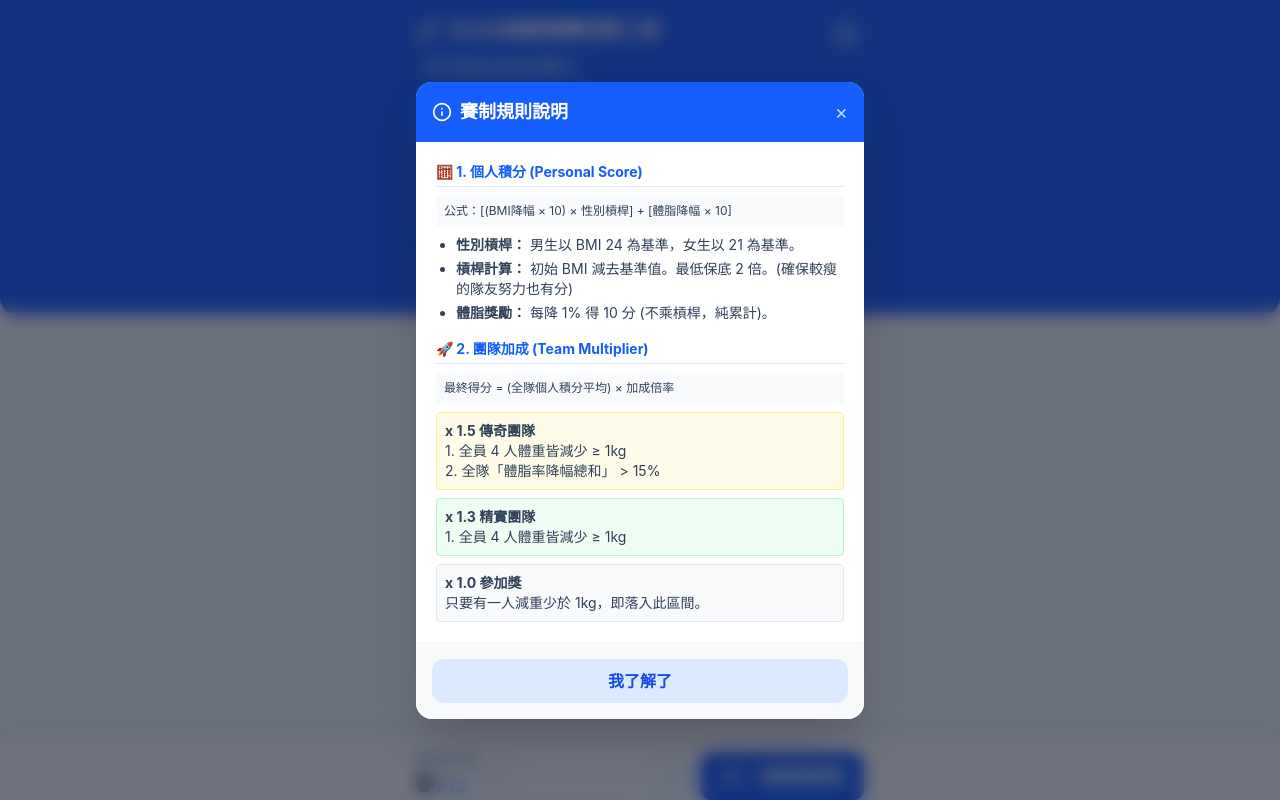
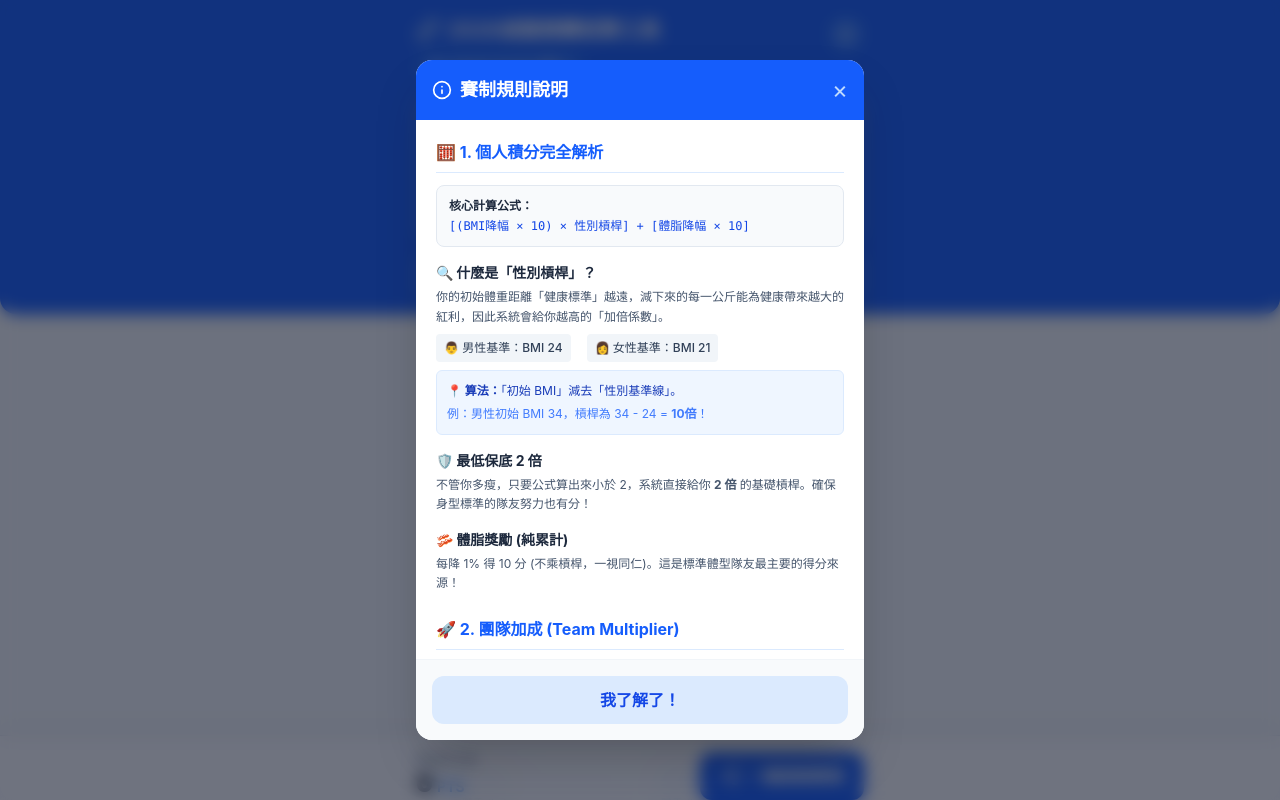
Before and after one commit to donald0124/JJBS, a React (Vite) app: page / in a window 1280 px wide. Both pictures are taken after a click on the button 846 px from the left and 34 px from the top of the page. Shown: the top 800 px of the page. Built offline with nearby package versions, Linux system fonts and the light colour scheme.

Commit message:
feat: 更新賽制規則說明彈出視窗內容及樣式

```diff
--- a/src/App.jsx
+++ b/src/App.jsx
@@ -513,45 +513,106 @@ export default function App() {
       {showRules && (
         <div className="fixed inset-0 bg-slate-900/60 backdrop-blur-sm z-50 flex items-center justify-center p-4">
           <div className="bg-white w-full max-w-md rounded-2xl shadow-2xl overflow-hidden flex flex-col max-h-[85vh]">
+
+            {/* Header */}
             <div className="bg-blue-600 p-4 flex justify-between items-center text-white">
               <h3 className="font-bold text-lg flex items-center gap-2">
                  <Info className="w-5 h-5" /> 賽制規則說明
               </h3>
-              <button onClick={() => setShowRules(false)} className="text-blue-200 hover:text-white text-xl leading-none">&times;</button>
+              <button onClick={() => setShowRules(false)} className="text-blue-200 hover:text-white text-2xl leading-none">&times;</button>
             </div>
-            <div className="p-5 overflow-y-auto space-y-4 text-sm text-slate-700">
+
+            {/* Content Body */}
+            <div className="p-5 overflow-y-auto space-y-6 text-sm text-slate-700">
+
+              {/* --- 1. 個人積分區塊 --- */}
               <section>
-                <h4 className="font-bold text-blue-600 mb-2 border-b border-blue-100 pb-1">🧮 1. 個人積分 (Personal Score)</h4>
-                <p className="mb-2 text-xs bg-slate-50 p-2 rounded">公式：[(BMI降幅 × 10) × 性別槓桿] + [體脂降幅 × 10]</p>
-                <ul className="list-disc pl-5 space-y-1">
-                  <li><strong>性別槓桿：</strong> 男生以 BMI 24 為基準，女生以 21 為基準。</li>
-                  <li><strong>槓桿計算：</strong> 初始 BMI 減去基準值。最低保底 2 倍。(確保較瘦的隊友努力也有分)</li>
-                  <li><strong>體脂獎勵：</strong> 每降 1% 得 10 分 (不乘槓桿，純累計)。</li>
-                </ul>
+                <h4 className="font-bold text-blue-600 mb-3 border-b border-blue-100 pb-2 text-base">
+                  🧮 1. 個人積分完全解析
+                </h4>
+
+                <div className="bg-slate-50 p-3 rounded-lg border border-slate-200 mb-4">
+                  <p className="font-bold text-slate-800 text-xs mb-1">核心計算公式：</p>
+                  <p className="text-blue-700 text-xs font-mono break-words">
+                    [(BMI降幅 × 10) × 性別槓桿] + [體脂降幅 × 10]
+                  </p>
+                </div>
+
+                <div className="space-y-4 text-xs leading-relaxed">
+                  <div>
+                    <strong className="text-slate-800 text-sm block mb-1">🔍 什麼是「性別槓桿」？</strong>
+                    <p className="text-slate-600">你的初始體重距離「健康標準」越遠，減下來的每一公斤能為健康帶來越大的紅利，因此系統會給你越高的「加倍係數」。</p>
+                    <div className="flex gap-4 mt-2 mb-2 font-medium text-slate-700">
+                      <span className="bg-slate-100 px-2 py-1 rounded">👨 男性基準：BMI 24</span>
+                      <span className="bg-slate-100 px-2 py-1 rounded">👩 女性基準：BMI 21</span>
+                    </div>
+                    <div className="bg-blue-50 text-blue-800 p-2.5 rounded-md border border-blue-100">
+                      <strong>📍 算法：</strong>「初始 BMI」減去「性別基準線」。<br/>
+                      <span className="text-blue-600/80 mt-1 block">例：男性初始 BMI 34，槓桿為 34 - 24 = <strong>10倍</strong>！</span>
+                    </div>
+                  </div>
+
+                  <div>
+                    <strong className="text-slate-800 text-sm block mb-1">🛡️ 最低保底 2 倍</strong>
+                    <p className="text-slate-600">不管你多瘦，只要公式算出來小於 2，系統直接給你 <strong>2 倍</strong> 的基礎槓桿。確保身型標準的隊友努力也有分！</p>
+                  </div>
+
+                  <div>
+                    <strong className="text-slate-800 text-sm block mb-1">🥓 體脂獎勵 (純累計)</strong>
+                    <p className="text-slate-600">每降 1% 得 10 分 (不乘槓桿，一視同仁)。這是標準體型隊友最主要的得分來源！</p>
+                  </div>
+                </div>
               </section>
+
+              {/* --- 2. 團隊加成區塊 --- */}
               <section>
-                <h4 className="font-bold text-blue-600 mb-2 border-b border-blue-100 pb-1">🚀 2. 團隊加成 (Team Multiplier)</h4>
-                <p className="mb-2 text-xs bg-slate-50 p-2 rounded">最終得分 = (全隊個人積分平均) × 加成倍率</p>
-                <div className="space-y-2">
-                  <div className="bg-yellow-50 border border-yellow-200 p-2 rounded">
-                    <strong>x 1.5 傳奇團隊</strong><br/>
-                    1. 全員 4 人體重皆減少 &ge; 1kg<br/>
-                    2. 全隊「體脂率降幅總和」 &gt; 15%
+                <h4 className="font-bold text-blue-600 mb-3 border-b border-blue-100 pb-2 text-base">
+                  🚀 2. 團隊加成 (Team Multiplier)
+                </h4>
+
+                <div className="bg-slate-50 p-3 rounded-lg border border-slate-200 mb-3">
+                  <p className="text-blue-700 text-xs font-mono break-words">
+                    最終得分 = (全隊個人積分平均) × 加成倍率
+                  </p>
+                </div>
+
+                <div className="space-y-3 text-xs">
+                  <div className="bg-yellow-50 border border-yellow-200 p-3 rounded-lg">
+                    <strong className="text-yellow-800 text-sm flex items-center gap-1 mb-1">
+                      🏆 x 1.5 傳奇團隊
+                    </strong>
+                    <ul className="list-disc pl-4 text-yellow-700 space-y-1">
+                      <li>全員 4 人體重皆減少 &ge; 1kg</li>
+                      <li>全隊「體脂率降幅總和」 &gt; 15%</li>
+                    </ul>
                   </div>
-                  <div className="bg-green-50 border border-green-200 p-2 rounded">
-                    <strong>x 1.3 精實團隊</strong><br/>
-                    1. 全員 4 人體重皆減少 &ge; 1kg
+
+                  <div className="bg-green-50 border border-green-200 p-3 rounded-lg">
+                    <strong className="text-green-800 text-sm flex items-center gap-1 mb-1">
+                      🔥 x 1.3 精實團隊
+                    </strong>
+                    <ul className="list-disc pl-4 text-green-700 space-y-1">
+                      <li>全員 4 人體重皆減少 &ge; 1kg</li>
+                    </ul>
                   </div>
-                  <div className="bg-slate-50 border border-slate-200 p-2 rounded">
-                    <strong>x 1.0 參加獎</strong><br/>
-                    只要有一人減重少於 1kg，即落入此區間。
+
+                  <div className="bg-slate-50 border border-slate-200 p-3 rounded-lg">
+                    <strong className="text-slate-700 text-sm flex items-center gap-1 mb-1">
+                      😐 x 1.0 參加獎
+                    </strong>
+                    <p className="text-slate-500">只要有一人減重少於 1kg，即落入此區間。</p>
                   </div>
                 </div>
               </section>
             </div>
+
+            {/* Footer / Action */}
             <div className="p-4 border-t border-slate-100 bg-slate-50">
-               <button onClick={() => setShowRules(false)} className="w-full bg-blue-100 text-blue-700 py-2.5 rounded-xl font-bold hover:bg-blue-200">
-                 我了解了
+               <button
+                 onClick={() => setShowRules(false)}
+                 className="w-full bg-blue-100 text-blue-700 py-3 rounded-xl font-bold text-base hover:bg-blue-200 transition-colors active:scale-[0.98]"
+               >
+                 我了解了！
                </button>
             </div>
           </div>
```
